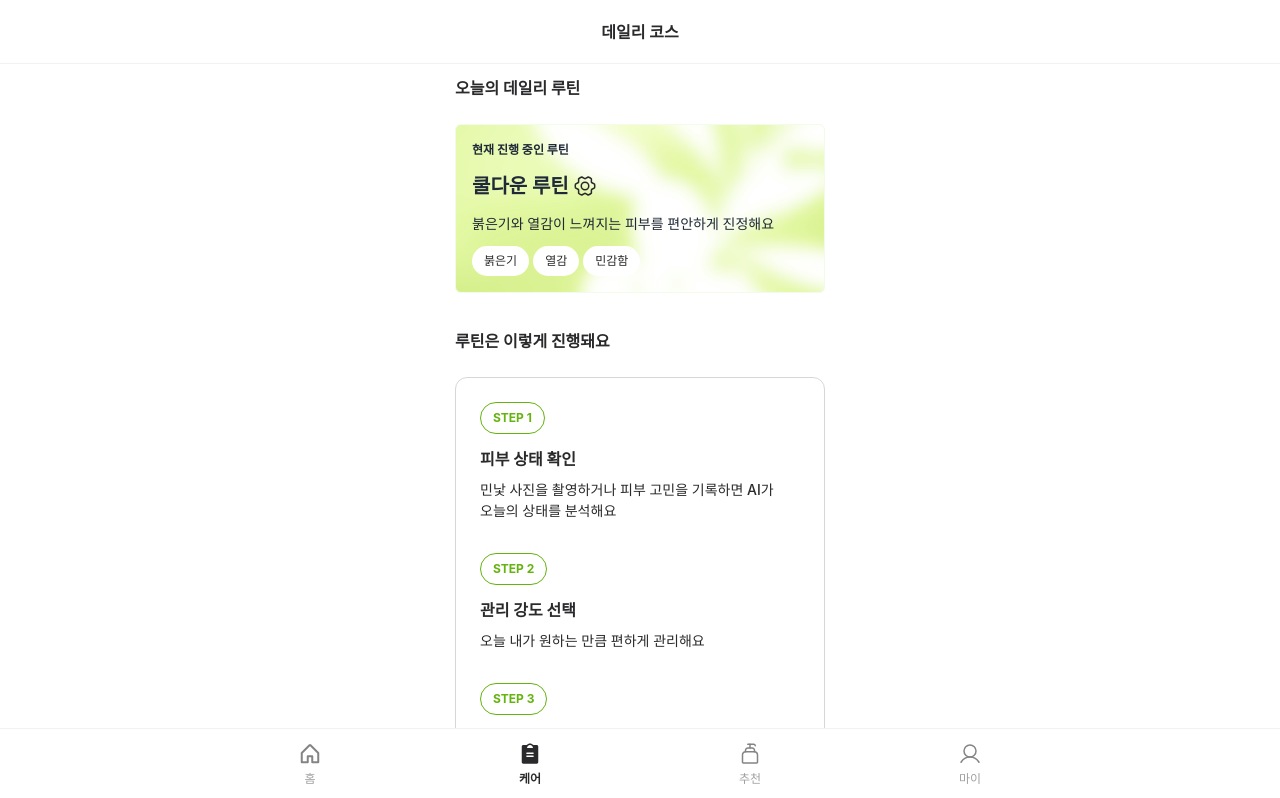
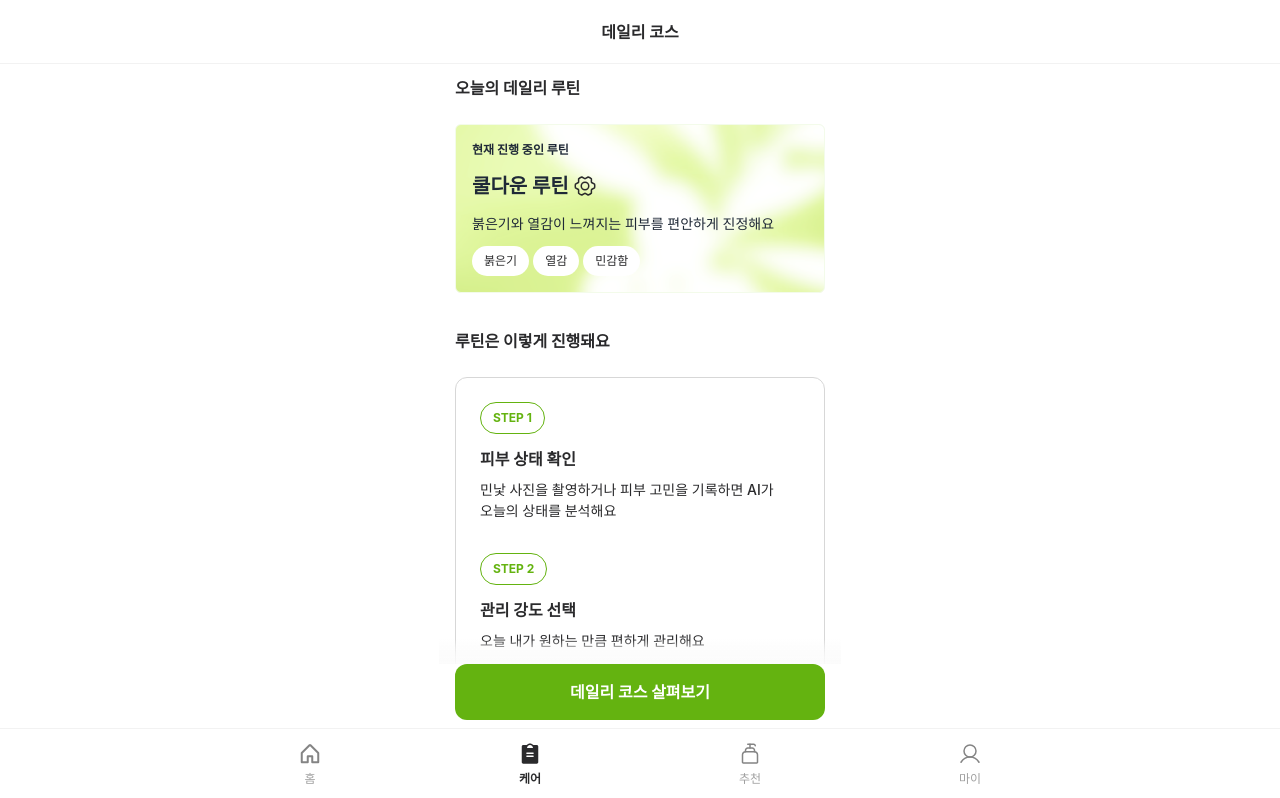
Before and after one commit to duckswell/Frontend, a React (Vite) app: page /care/daily_care in a window 1280 px wide. Shown: the top 798 px of the page. Built offline with nearby package versions, Linux system fonts and the light colour scheme; a web font is replaced by a local one.

Commit message:
refactor: 데일리 케어 페이지 버튼 스라데이션 추가

```diff
--- a/src/styles/DailyCare/DailyCare.styles.ts
+++ b/src/styles/DailyCare/DailyCare.styles.ts
@@ -7,10 +7,12 @@ export const Page = styled.div`
   min-height: 100dvh;
 
   padding-top: 56px;
-  padding-bottom: 60px;
+  padding-bottom: 177px;
 
   background-color: ${colorPalette.OffWhite};
   color: ${colorPalette.Black};
+
+  box-sizing: border-box;
 
   > header > button:first-child {
     visibility: hidden;
@@ -306,11 +308,51 @@ export const ConsultationButton = styled.button`
 `;
 
 export const BottomArea = styled.div`
+  position: fixed;
+
+  left: 50%;
+  bottom: 64px;
+
+  z-index: 20;
+
+  display: flex;
+  justify-content: center;
+
   width: 100%;
   max-width: 402px;
 
-  margin: 68px auto 0;
-  padding: 0 16px 18px;
+  padding: 0 16px 16px;
 
   box-sizing: border-box;
+
+  transform: translateX(-50%);
+
+  background-color: ${colorPalette.OffWhite};
+
+  &::before {
+    content: "";
+
+    position: absolute;
+
+    left: 0;
+    right: 0;
+    bottom: 72px;
+
+    height: 25px;
+
+    pointer-events: none;
+
+    background: linear-gradient(
+      to bottom,
+      rgba(251, 251, 251, 0) 0%,
+      rgba(251, 251, 251, 0.45) 30%,
+      rgba(251, 251, 251, 0.75) 60%,
+      rgba(251, 251, 251, 0.92) 100%
+    );
+  }
+
+  > button {
+    position: relative;
+    z-index: 1;
+  }
 `;
```
